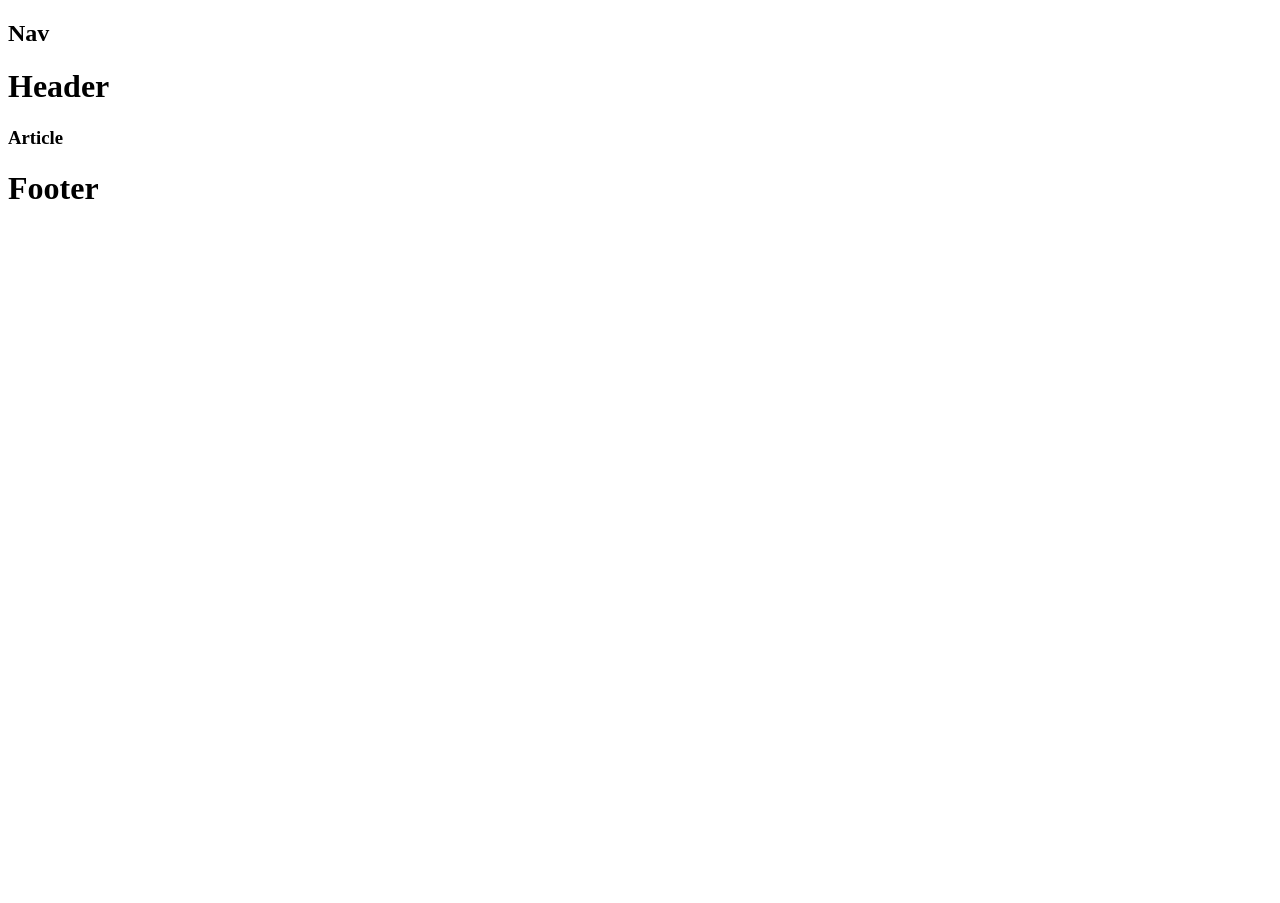
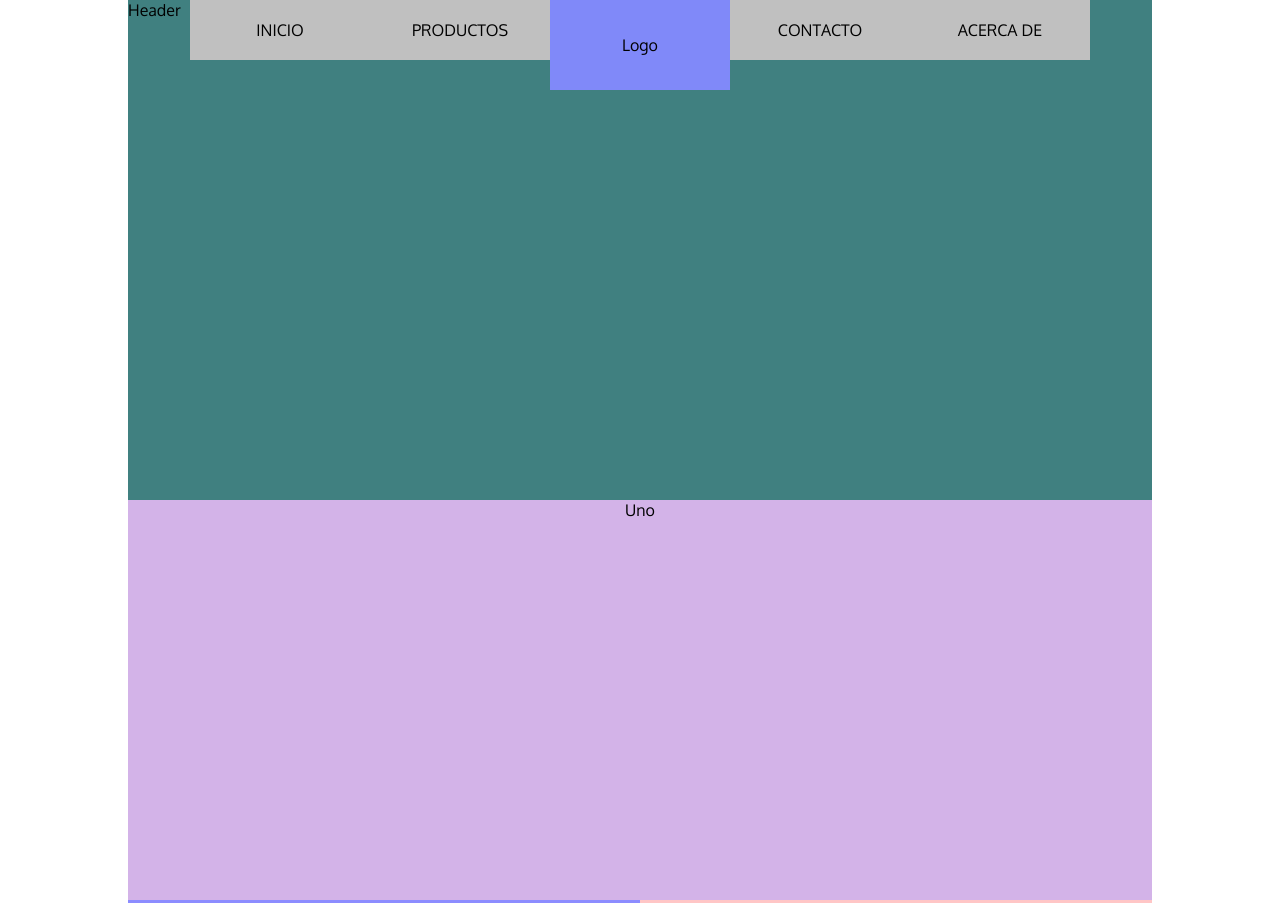
Before and after one commit to julbarg/HTML5Demo, a plain HTML site: page WebContent/index.html in a window 1280 px wide. Shown: the top 903 px of the page. Before the commit the page ends 800 px from the top, so only its background shows below. Drawn offline with Linux system fonts and the light colour scheme.

Commit message:
jbarraganv - Create template index.html HTML5 - CSS nav header section 	article footer

```diff
--- a/WebContent/css/style.css
+++ b/WebContent/css/style.css
@@ -1 +1,97 @@
 @CHARSET "ISO-8859-1";
+
+* {
+	font-family: 'Oxygen', sans-serif;
+	margin: 0;
+	padding: 0;
+}
+
+body {
+	width: 1024px;
+	margin-left: auto;
+	margin-right: auto;
+}
+
+nav ul {
+	padding-left: 62px;
+	padding-right: 62px;
+	list-style-type: none;
+	margin: 0;
+	overflow: hidden;
+	list-style-type: none;
+}
+
+nav ul li {
+	float: left;
+}
+
+nav ul li a {
+	padding-top: 20px;
+	padding-bottom: 20px;
+	display: block;
+	width: 180px;
+	text-decoration: none;
+	color: #000;
+	text-align: center;
+	text-decoration: none;
+	background-color: #C0C0C0;
+}
+
+nav ul li.logo {
+	display: block;
+	width: 180px;
+	text-align: center;
+	padding-top: 35px;
+	padding-bottom: 35px;
+	background-color: #8089F9;
+}
+
+header div.header {
+	width: 100%;
+	display: block;
+	height: 500px;
+	background-color: #408080;
+	margin-top: -90px;
+}
+
+div.contenedor {
+	width: 100%;
+}
+
+div.uno {
+	width: 100%;
+	height: 400px;
+	text-align: center;
+	background-color: #d3b3e8;
+}
+
+div.dos {
+	float: left;
+	width: 512px;
+	height: 400px;
+	background-color: #8c8cff;
+}
+
+div.tres {
+	float: left;
+	width: 512px;
+	height: 800px;
+	background-color: #ffc6c6;
+}
+
+div.cuatro {
+	margin-top: -400px;
+	float: left;
+	width: 512px;
+	height: 400px;
+	background-color: #d6d6d6;
+	float: left;
+}
+
+footer {
+	width: 100%;
+	height: 400px;
+	background-color: #333333;
+	float: left;
+	color: #FFF;
+}
--- a/WebContent/index.html
+++ b/WebContent/index.html
@@ -3,21 +3,33 @@
 <head>
 <meta charset="ISO-8859-1">
 <title>NameCompany</title>
+<link rel="stylesheet" type="text/css" href="css/style.css">
+<link href='http://fonts.googleapis.com/css?family=Oxygen' rel='stylesheet' type='text/css'>
 </head>
 <body>
 	<nav>
-		<h1>Nav</h1>
+		<ul>
+			<li><a href="#">INICIO</a></li>
+			<li><a href="#">PRODUCTOS</a></li>
+			<li class="logo">Logo</li>
+			<li><a href="#">CONTACTO</a></li>
+			<li><a href="#">ACERCA DE</a></li>
+		</ul>
 	</nav>
 	<header>
-		<h1>Header</h1>
+		<div class="header">Header</div>
 	</header>
 	<section>
 		<article>
-			<h1>Article</h1>
+			<div class="contenedor">
+				<div class="uno">Uno</div>
+				<div class="dos">Dos</div>
+				<div class="tres">Tres</div>
+				<div class="cuatro">Cuatro</div>
+
+			</div>
 		</article>
 	</section>
-	<footer>
-		<h1>Footer</h1>
-	</footer>
+	<footer> Footer </footer>
 </body>
 </html>
```
